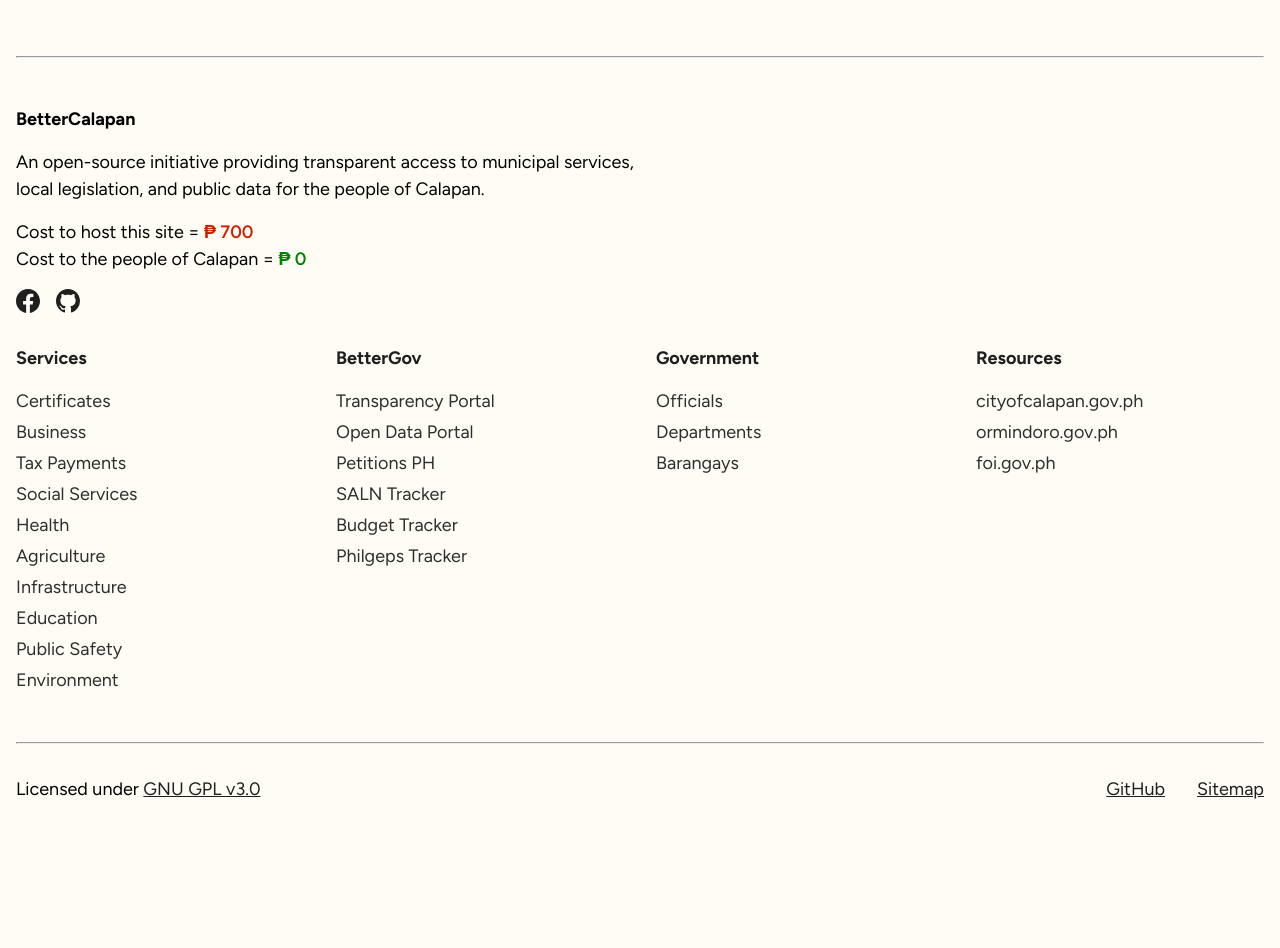
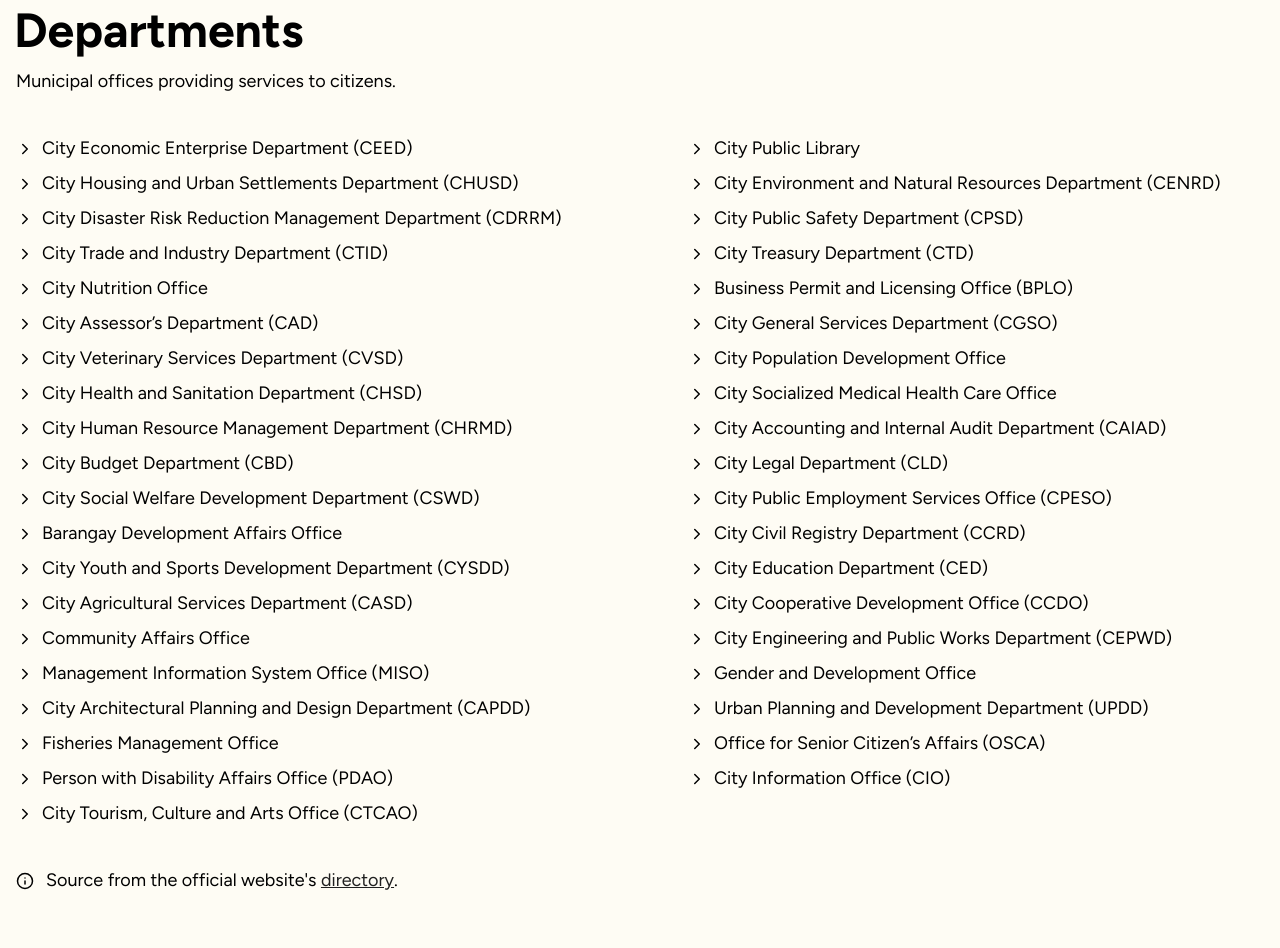
Before and after one commit to BetterCalapan/bettercalapan, a SvelteKit app: page /government/departments in a window 1280 px wide. Shown: the part 80-1028 px from the top of the page. Before the commit the page ends 915 px from the top, so only its background shows below. Built offline with nearby package versions, Linux system fonts and the light colour scheme.

Commit message:
feat(government): add departments page

```diff
--- a/src/lib/search/index.ts
+++ b/src/lib/search/index.ts
@@ -16,5 +16,10 @@
 			'vice mayor',
 			'city councilor'
 		]
+	},
+	{
+		title: 'Departments',
+		url: '/government/departments',
+		keywords: ['government', 'departments']
 	}
 ];
--- a/src/routes/(app)/+page.svelte
+++ b/src/routes/(app)/+page.svelte
@@ -38,6 +38,8 @@
 					type="text"
 					name="search"
 					id="search"
+					autocomplete="off"
+					spellcheck="false"
 					bind:value={searchTerm}
 					oninput={handlerSearch}
 				/>
@@ -283,7 +285,6 @@
 				border-bottom 0.3s ease;
 
 			&:hover {
-				/* background-color: var(--accent); */
 				font-weight: 600;
 				border-bottom: 1px solid;
 			}
--- a/src/routes/(app)/government/departments/+page.svelte
+++ b/src/routes/(app)/government/departments/+page.svelte
@@ -0,0 +1,96 @@
+<script>
+	import { departments } from '$lib/data/government.data';
+	import ChevronRight from '$lib/icons/chevron-right.svelte';
+	import Info from '$lib/icons/info.svelte';
+</script>
+
+<div class="wrapper">
+	<div class="brief-info">
+		<h1 class="heading">Departments</h1>
+		<p class="description">Municipal offices providing services to citizens.</p>
+	</div>
+	<ul class="departments">
+		{#each departments as department (department)}
+			<li class="department">
+				<div class="icon">
+					<ChevronRight />
+				</div>
+				{department}
+			</li>
+		{/each}
+	</ul>
+	<div class="source">
+		<Info />
+		<p>
+			Source from the official website's
+			<a
+				class="source-link"
+				href="https://cityofcalapan.gov.ph/"
+				target="_blank"
+				rel="external noopener noreferrer"
+			>
+				directory
+			</a>.
+		</p>
+	</div>
+</div>
+
+<style>
+	.wrapper {
+		display: flex;
+		flex-direction: column;
+		gap: 2.5rem;
+
+		.brief-info {
+			.heading {
+				margin-left: -2px; /* for better alignment*/
+				margin-bottom: 0.5rem;
+				font-size: 3rem;
+				line-height: 1.25;
+			}
+		}
+
+		.departments {
+			display: flex;
+			flex-direction: column;
+			gap: 0.5rem;
+
+			.department {
+				display: grid;
+				grid-template-columns: 18px 1fr;
+				align-items: center;
+				gap: 0.5rem;
+
+				/* FIX: (minor) dynamically resizing makes some departments look funky */
+				.icon {
+					margin-top: 0.25rem;
+					align-self: start;
+				}
+			}
+		}
+
+		.source {
+			display: flex;
+			align-items: center;
+			gap: 0.75rem;
+
+			.source-link {
+				text-decoration: underline;
+
+				&:hover {
+					text-decoration: none;
+				}
+			}
+		}
+	}
+
+	@media (min-width: 900px) {
+		.wrapper {
+			.departments {
+				display: grid;
+				grid-template-columns: 1fr 1fr;
+				gap: 0.5rem 6rem;
+			}
+		}
+	}
+</style>
```
